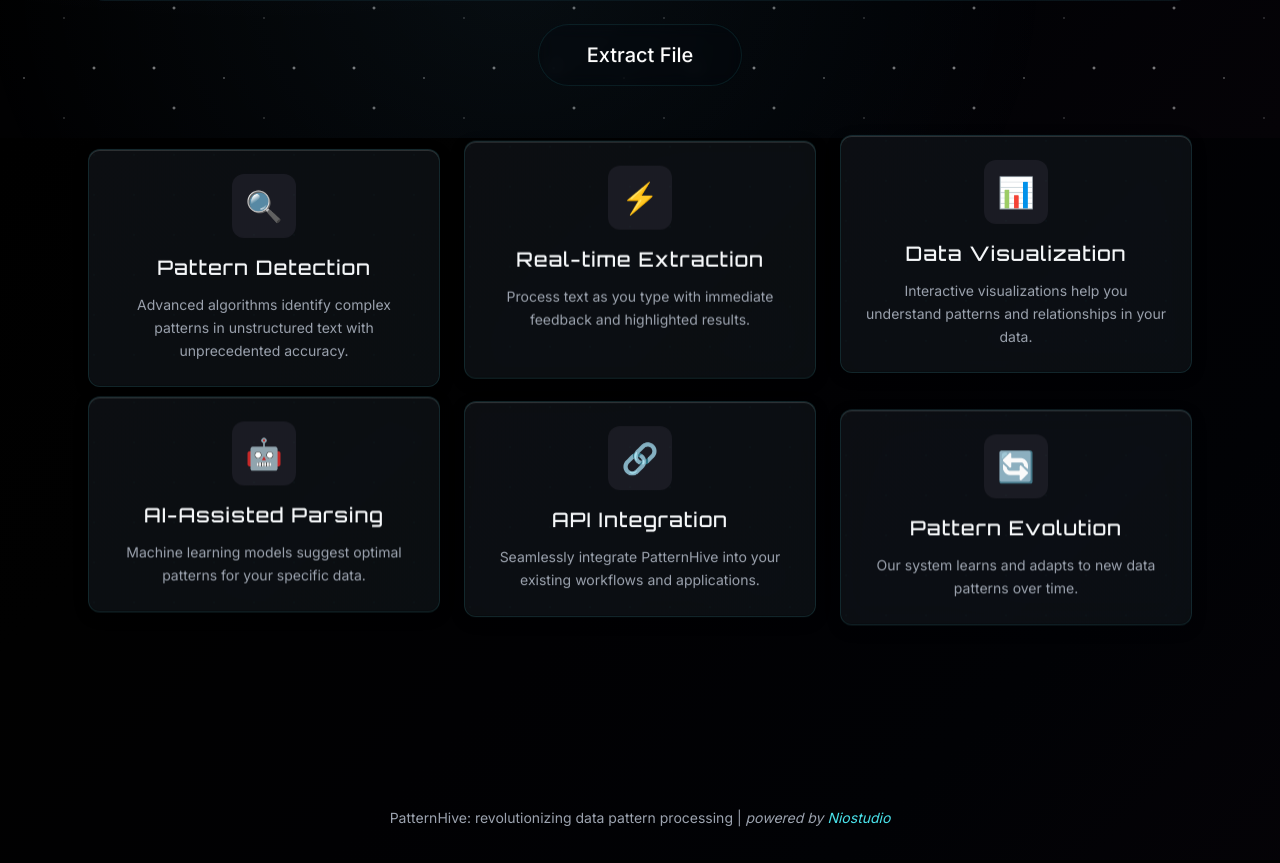
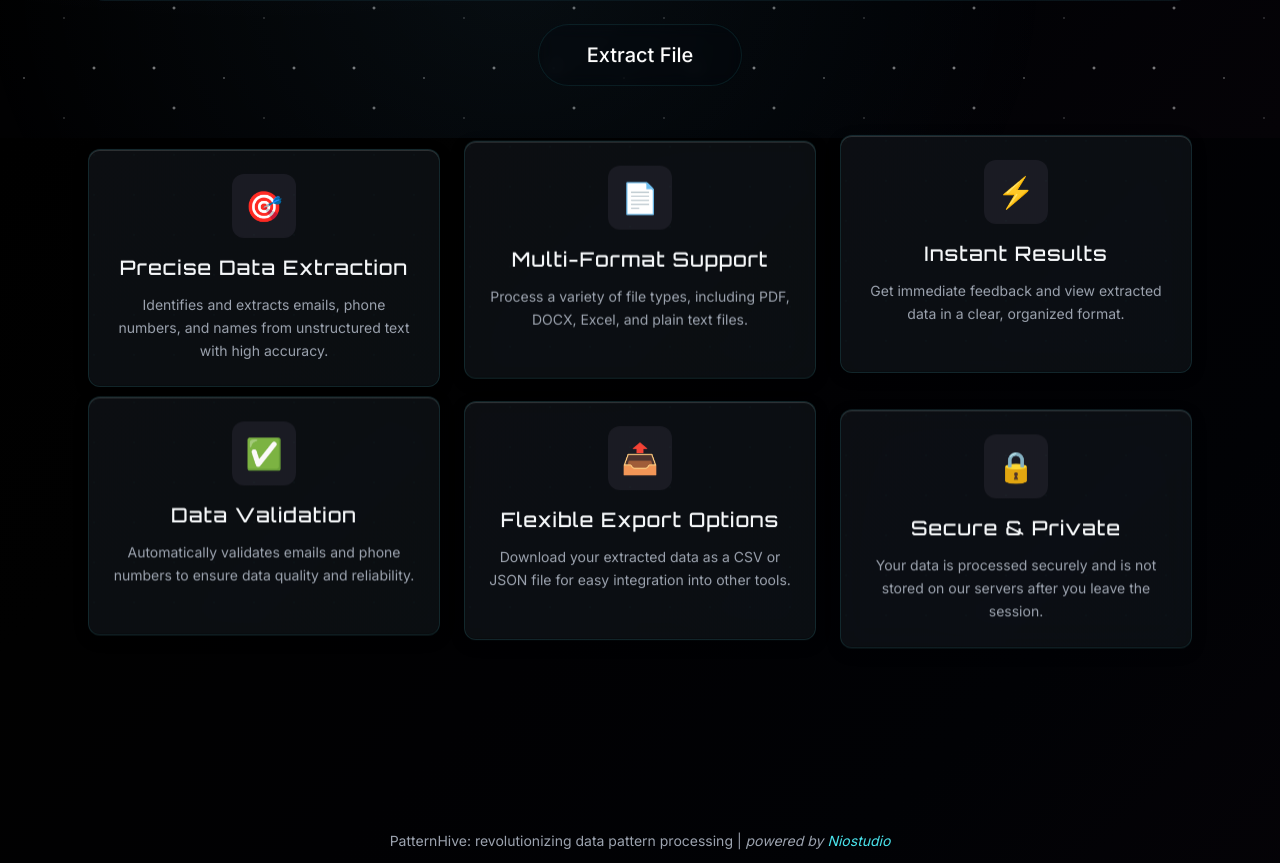
Before and after one commit to Nio-33/PatternHive, a Flask app: page / in a window 1280 px wide. Shown: the part 662-1525 px from the top of the page. Before the commit the page ends 1489 px from the top, so only its background shows below. Run offline with Flask 3, Linux system fonts and the light colour scheme; some libraries are stand-ins or nearby versions.

Commit message:
feat: update homepage feature descriptions

```diff
--- a/templates/index.html
+++ b/templates/index.html
@@ -767,81 +767,81 @@
 
         <!-- === FEATURES SECTION === -->
         <section class="grid md:grid-cols-2 lg:grid-cols-3 gap-6 mb-12" id="features-section">
-            <!-- Pattern Detection -->
+            <!-- Precise Data Extraction -->
             <div class="data-card text-center floating">
                 <div class="mb-4">
                     <div class="w-16 h-16 mx-auto bg-slate rounded-xl flex items-center justify-center">
-                        <span class="text-3xl">🔍</span>
+                        <span class="text-3xl">🎯</span>
                     </div>
                 </div>
-                <h3 class="text-xl mb-3 font-orbitron">Pattern Detection</h3>
+                <h3 class="text-xl mb-3 font-orbitron">Precise Data Extraction</h3>
                 <p class="text-cool-gray text-sm leading-relaxed">
-                    Advanced algorithms identify complex patterns in unstructured text with unprecedented accuracy.
+                    Identifies and extracts emails, phone numbers, and names from unstructured text with high accuracy.
                 </p>
             </div>
 
-            <!-- Real-time Extraction -->
+            <!-- Multi-Format Support -->
             <div class="data-card text-center floating" style="animation-delay: 1s;">
+                <div class="mb-4">
+                    <div class="w-16 h-16 mx-auto bg-slate rounded-xl flex items-center justify-center">
+                        <span class="text-3xl">📄</span>
+                    </div>
+                </div>
+                <h3 class="text-xl mb-3 font-orbitron">Multi-Format Support</h3>
+                <p class="text-cool-gray text-sm leading-relaxed">
+                    Process a variety of file types, including PDF, DOCX, Excel, and plain text files.
+                </p>
+            </div>
+
+            <!-- Instant Results -->
+            <div class="data-card text-center floating" style="animation-delay: 2s;">
                 <div class="mb-4">
                     <div class="w-16 h-16 mx-auto bg-slate rounded-xl flex items-center justify-center">
                         <span class="text-3xl">⚡</span>
                     </div>
                 </div>
-                <h3 class="text-xl mb-3 font-orbitron">Real-time Extraction</h3>
+                <h3 class="text-xl mb-3 font-orbitron">Instant Results</h3>
                 <p class="text-cool-gray text-sm leading-relaxed">
-                    Process text as you type with immediate feedback and highlighted results.
+                    Get immediate feedback and view extracted data in a clear, organized format.
                 </p>
             </div>
 
-            <!-- Data Visualization -->
-            <div class="data-card text-center floating" style="animation-delay: 2s;">
+            <!-- Data Validation -->
+            <div class="data-card text-center floating" style="animation-delay: 3s;">
                 <div class="mb-4">
                     <div class="w-16 h-16 mx-auto bg-slate rounded-xl flex items-center justify-center">
-                        <span class="text-3xl">📊</span>
+                        <span class="text-3xl">✅</span>
                     </div>
                 </div>
-                <h3 class="text-xl mb-3 font-orbitron">Data Visualization</h3>
+                <h3 class="text-xl mb-3 font-orbitron">Data Validation</h3>
                 <p class="text-cool-gray text-sm leading-relaxed">
-                    Interactive visualizations help you understand patterns and relationships in your data.
+                    Automatically validates emails and phone numbers to ensure data quality and reliability.
                 </p>
             </div>
 
-            <!-- AI-Assisted Parsing -->
-            <div class="data-card text-center floating" style="animation-delay: 3s;">
+            <!-- Flexible Export Options -->
+            <div class="data-card text-center floating" style="animation-delay: 4s;">
                 <div class="mb-4">
                     <div class="w-16 h-16 mx-auto bg-slate rounded-xl flex items-center justify-center">
-                        <span class="text-3xl">🤖</span>
+                        <span class="text-3xl">📤</span>
                     </div>
                 </div>
-                <h3 class="text-xl mb-3 font-orbitron">AI-Assisted Parsing</h3>
+                <h3 class="text-xl mb-3 font-orbitron">Flexible Export Options</h3>
                 <p class="text-cool-gray text-sm leading-relaxed">
-                    Machine learning models suggest optimal patterns for your specific data.
+                    Download your extracted data as a CSV or JSON file for easy integration into other tools.
                 </p>
             </div>
 
-            <!-- API Integration -->
-            <div class="data-card text-center floating" style="animation-delay: 4s;">
-                <div class="mb-4">
-                    <div class="w-16 h-16 mx-auto bg-slate rounded-xl flex items-center justify-center">
-                        <span class="text-3xl">🔗</span>
-                    </div>
-                </div>
-                <h3 class="text-xl mb-3 font-orbitron">API Integration</h3>
-                <p class="text-cool-gray text-sm leading-relaxed">
-                    Seamlessly integrate PatternHive into your existing workflows and applications.
-                </p>
-            </div>
-
-            <!-- Pattern Evolution -->
+            <!-- Secure & Private -->
             <div class="data-card text-center floating" style="animation-delay: 5s;">
                 <div class="mb-4">
                     <div class="w-16 h-16 mx-auto bg-slate rounded-xl flex items-center justify-center">
-                        <span class="text-3xl">🔄</span>
+                        <span class="text-3xl">🔒</span>
                     </div>
                 </div>
-                <h3 class="text-xl mb-3 font-orbitron">Pattern Evolution</h3>
+                <h3 class="text-xl mb-3 font-orbitron">Secure & Private</h3>
                 <p class="text-cool-gray text-sm leading-relaxed">
-                    Our system learns and adapts to new data patterns over time.
+                    Your data is processed securely and is not stored on our servers after you leave the session.
                 </p>
             </div>
         </section>
```
